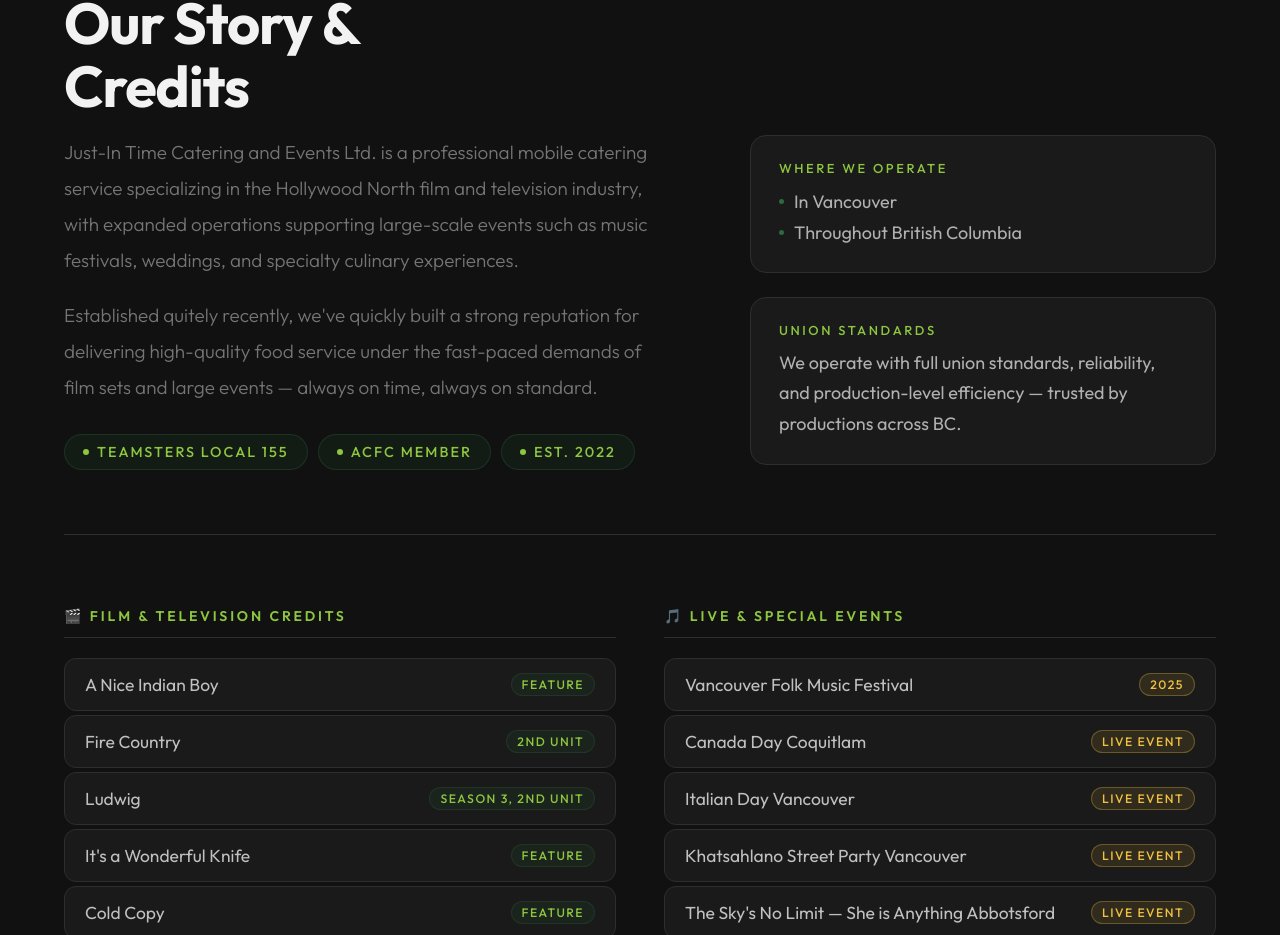
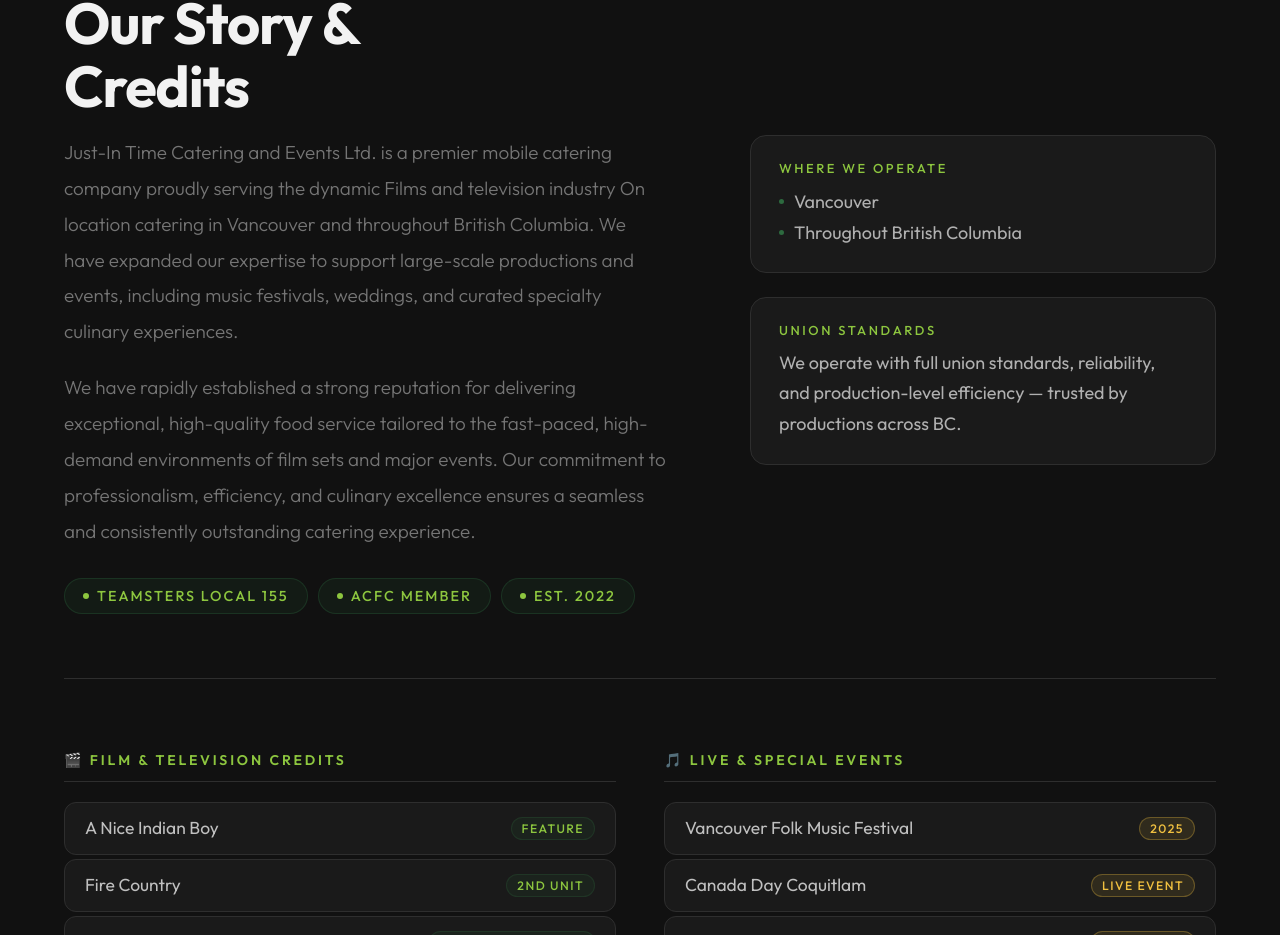
Before and after one commit to Dhristi998/just-in-time, a React (Vite) app: page / in a window 1280 px wide. Shown: the part 4840-5775 px from the top of the page. Built offline with nearby package versions, Linux system fonts and the light colour scheme.

Commit message:
Minor updates to App.jsx 6

```diff
--- a/src/App.jsx
+++ b/src/App.jsx
@@ -1079,15 +1079,10 @@
         <div className="portfolio-about">
           <div className="portfolio-about-text">
             <p>
-              Just-In Time Catering and Events Ltd. is a professional mobile catering service
-              specializing in the Hollywood North film and television industry, with expanded
-              operations supporting large-scale events such as music festivals, weddings, and
-              specialty culinary experiences.
+              Just-In Time Catering and Events Ltd. is a premier mobile catering company proudly serving the dynamic  Films and television industry On location catering in Vancouver and throughout British Columbia.  We have expanded our expertise to support large-scale productions and events, including music festivals, weddings, and curated specialty culinary experiences.
             </p>
             <p>
-              Established quitely recently, we've quickly built a strong reputation for delivering
-              high-quality food service under the fast-paced demands of film sets and large
-              events — always on time, always on standard.
+              We have rapidly established a strong reputation for delivering exceptional, high-quality food service tailored to the fast-paced, high-demand environments of film sets and major events. Our commitment to professionalism, efficiency, and culinary excellence ensures a seamless and consistently outstanding catering experience.
             </p>
             <div className="portfolio-badge-row">
               <span className="portfolio-badge"><span className="portfolio-badge-dot" />Teamsters Local 155</span>
@@ -1098,7 +1093,7 @@
           <div className="portfolio-meta">
             <div className="portfolio-meta-card">
               <div className="portfolio-meta-label">Where We Operate</div>
-              <ul><li>In Vancouver</li><li>Throughout British Columbia</li></ul>
+              <ul><li>Vancouver</li><li>Throughout British Columbia</li></ul>
             </div>
             <div className="portfolio-meta-card">
               <div className="portfolio-meta-label">Union Standards</div>
```
